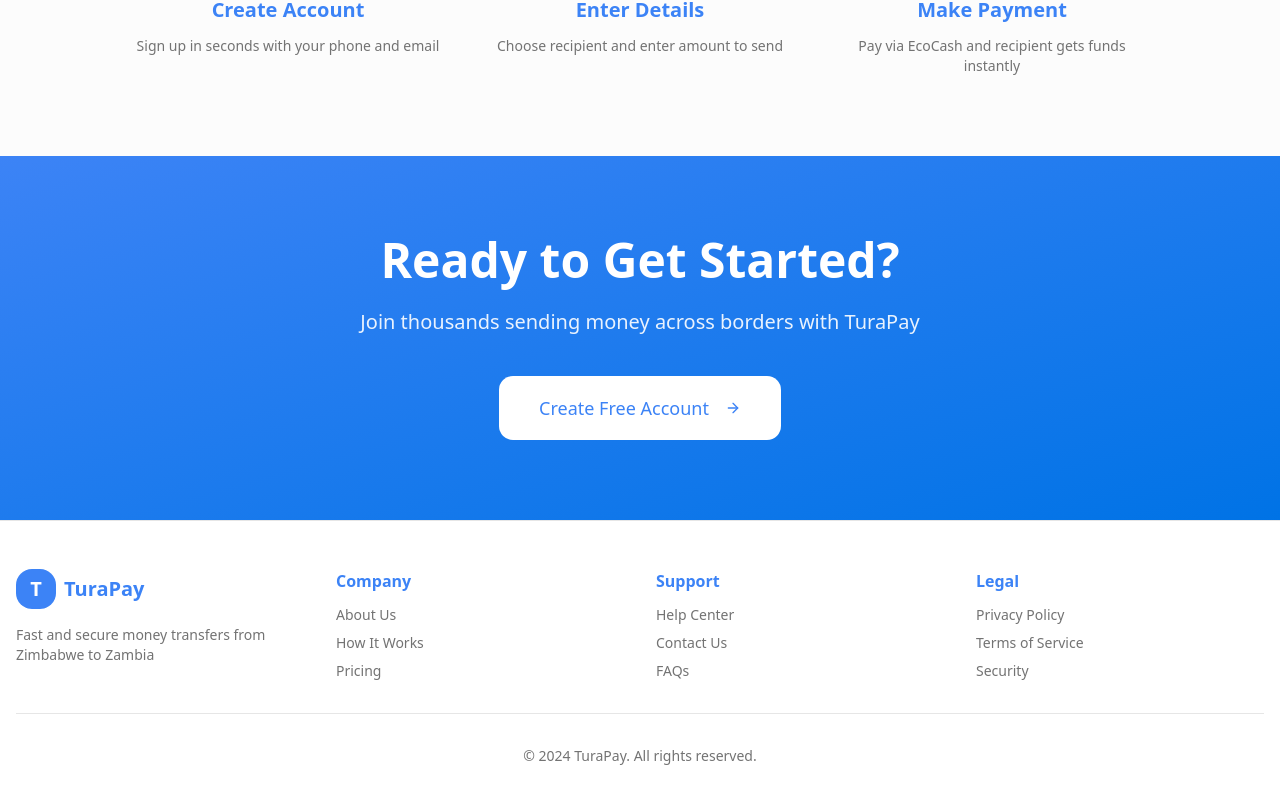
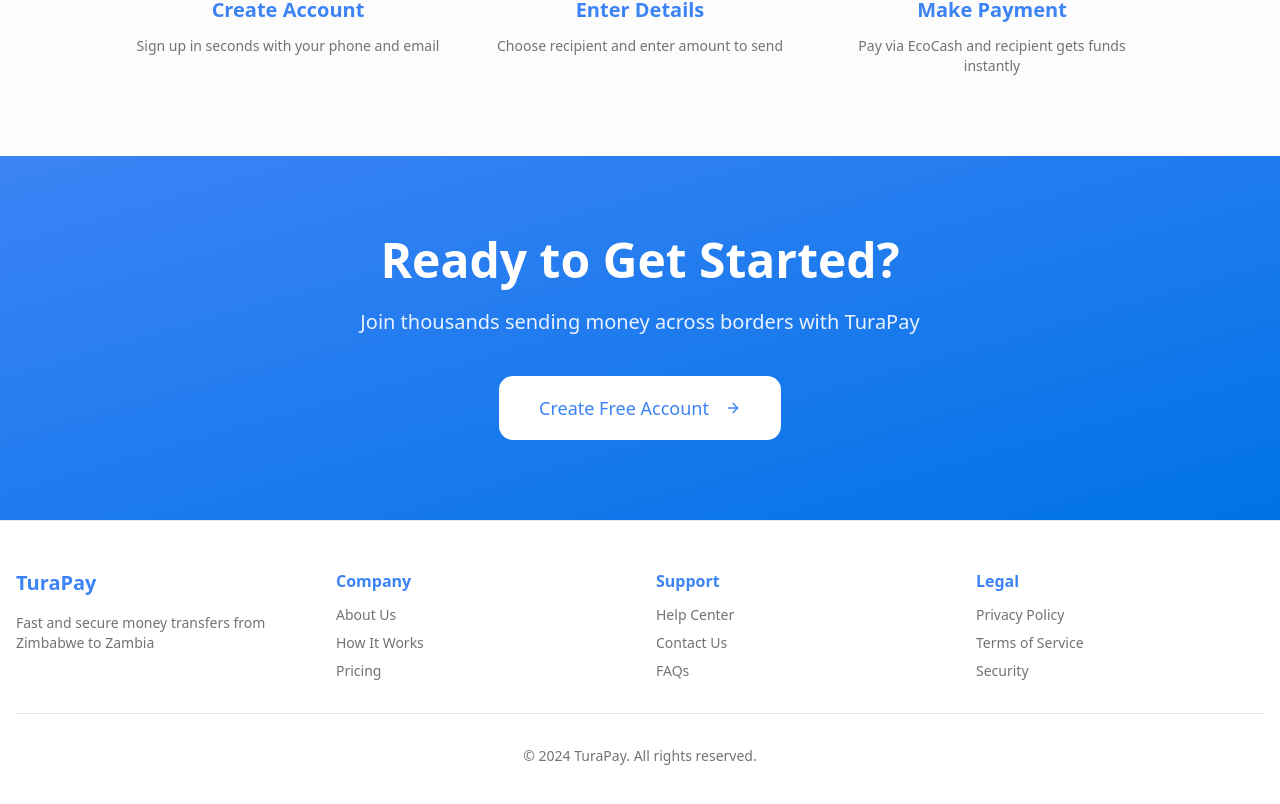
Before and after one commit to Mcdchiez16/location-safari-64531, a React (Vite) app: page / in a window 1280 px wide. Shown: the part 2187-2991 px from the top of the page. Built offline with nearby package versions, Linux system fonts and the light colour scheme; no server answers; the database is empty; the HTML template or start-up script is replaced by a standard one.

Commit message:
Visual edit in Lovable

```diff
--- a/src/pages/Index.tsx
+++ b/src/pages/Index.tsx
@@ -276,9 +276,7 @@ const Index = () => {
           <div className="grid grid-cols-2 md:grid-cols-4 gap-6 sm:gap-8 mb-6 sm:mb-8">
             <div className="col-span-2 md:col-span-1">
               <div className="flex items-center space-x-2 mb-3 sm:mb-4">
-                <div className="w-8 h-8 sm:w-10 sm:h-10 rounded-lg bg-primary flex items-center justify-center">
-                  <span className="text-lg sm:text-xl font-bold text-primary-foreground">T</span>
-                </div>
+
                 <span className="text-lg sm:text-xl font-bold text-primary">TuraPay</span>
               </div>
               <p className="text-xs sm:text-sm text-muted-foreground">
```
